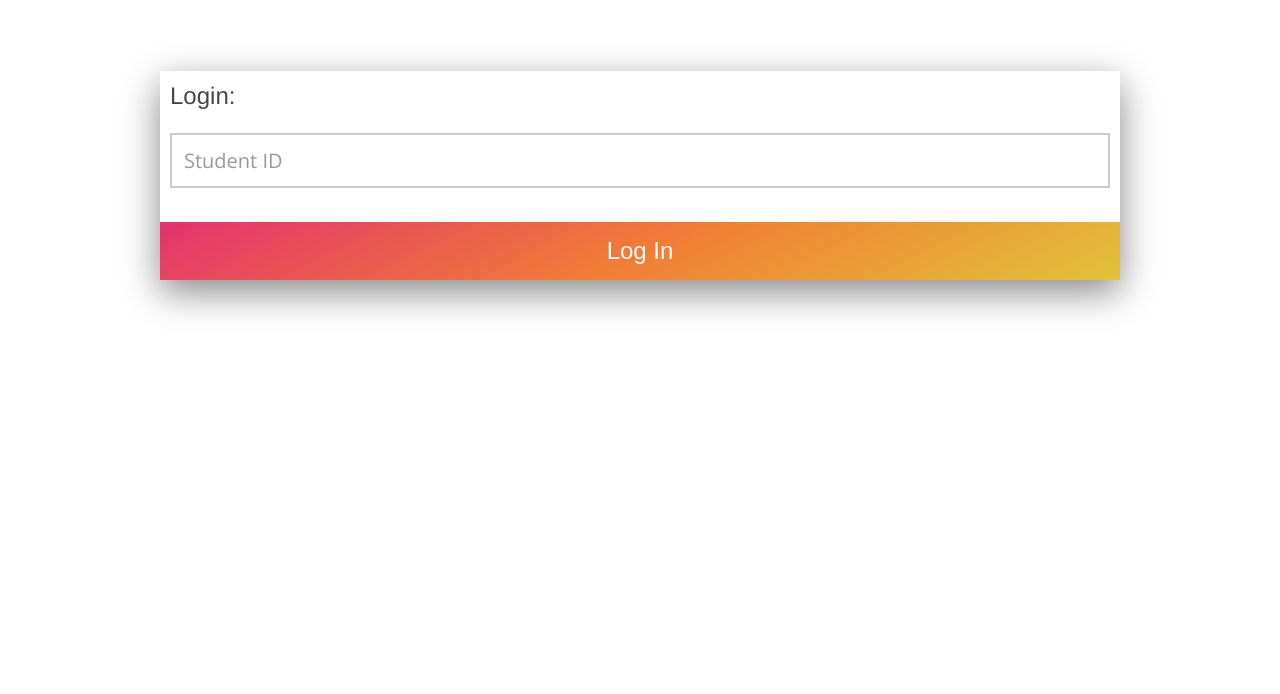
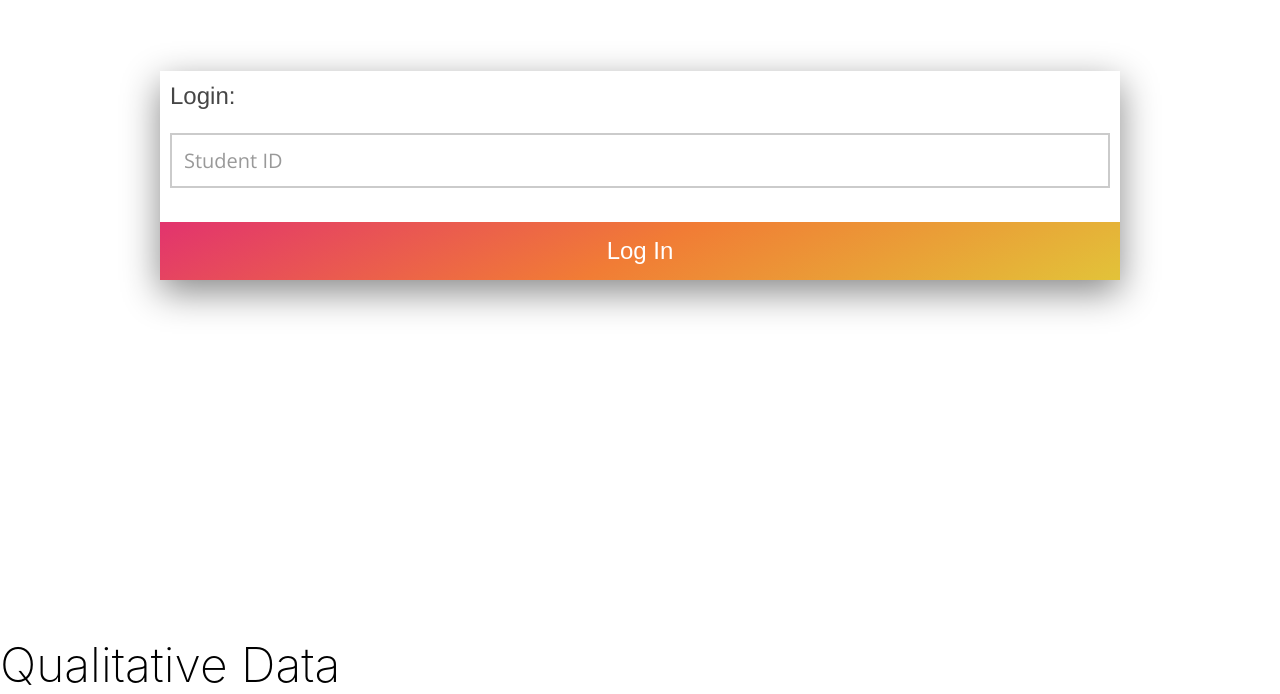
Before and after one commit to Team100/Scouting2019, a plain HTML site: page front/index.html in a window 1280 px wide. Shown: the part 179-873 px from the top of the page. Before the commit the page ends 800 px from the top, so only its background shows below. Drawn offline with nearby package versions, Linux system fonts and the light colour scheme.

Commit message:
Generic Stuff

```diff
--- a/front/index.html
+++ b/front/index.html
@@ -115,6 +115,12 @@
 
 
 </div>
+<div id="qualitative">
+    <h1>Qualitative Data</h1>
+    <form id="qualdata">
+
+    </form>
+</div>
 <div id="qr">
     <div id="qrcode"></div>
     <button class="orButton largeButton inner-100 " id="qr-done">Done</button>
```
